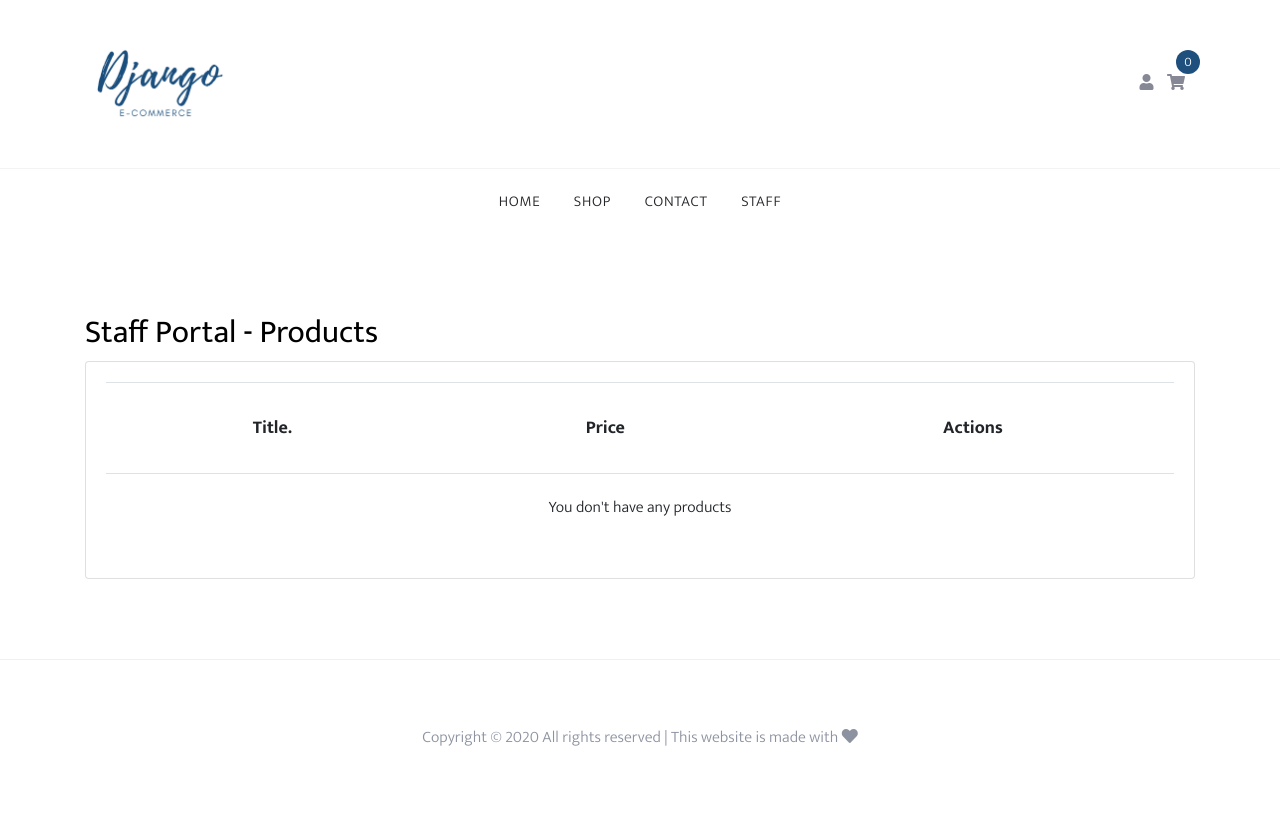
After one commit to justdjango/django-simple-ecommerce, a Django app: page /staff/products/ in a window 1280 px wide. The commit adds this page. Run offline with Django 3.2, Linux system fonts and the light colour scheme; the visitor is signed in with stand-in values (Sample User, id 1); data comes from the database, SQL or seed files in the repository; data that the repository does not hold is empty; some libraries are stand-ins or nearby versions.

Commit message:
Product detail and delete

```diff
--- a/cart/models.py
+++ b/cart/models.py
@@ -59,6 +59,9 @@ class Product(models.Model):
 
     def get_absolute_url(self):
         return reverse("cart:product-detail", kwargs={'slug': self.slug})
+
+    def get_delete_url(self):
+        return reverse("staff:product-delete", kwargs={'pk': self.pk})
 
     def get_price(self):
         return "{:.2f}".format(self.price / 100)
--- a/staff/urls.py
+++ b/staff/urls.py
@@ -5,4 +5,7 @@ app_name = 'staff'
 
 urlpatterns = [
     path('', views.StaffView.as_view(), name='staff'),
+    path('products/', views.ProductListView.as_view(), name='product-list'),
+    path('products/<pk>/delete/',
+         views.ProductDeleteView.as_view(), name='product-delete'),
 ]
--- a/staff/views.py
+++ b/staff/views.py
@@ -1,6 +1,7 @@
 from django.contrib.auth.mixins import LoginRequiredMixin
+from django.shortcuts import reverse
 from django.views import generic
-from cart.models import Order
+from cart.models import Order, Product
 from .mixins import StaffUserMixin
 
 
@@ -9,3 +10,18 @@ class StaffView(LoginRequiredMixin, StaffUserMixin, generic.ListView):
     queryset = Order.objects.filter(ordered=True).order_by('-ordered_date')
     paginate_by = 20
     context_object_name = 'orders'
+
+
+class ProductListView(LoginRequiredMixin, StaffUserMixin, generic.ListView):
+    template_name = 'staff/product_list.html'
+    queryset = Product.objects.all()
+    paginate_by = 20
+    context_object_name = 'products'
+
+
+class ProductDeleteView(LoginRequiredMixin, StaffUserMixin, generic.DeleteView):
+    template_name = 'staff/product_delete.html'
+    queryset = Product.objects.all()
+
+    def get_success_url(self):
+        return reverse("staff:product-list")
--- /dev/null
+++ b/templates/staff/product_list.html
@@ -0,0 +1,66 @@
+{% extends "base.html" %}
+
+{% block content %}
+
+<div class="site-section">
+    <div class="container">
+        <div class="row justify-content-center">
+            <div class="col-md-12">
+                <h2 class="text-black">Staff Portal - Products</h2>
+                <div class="card">
+                    <div class="card-body">
+                        <div class="site-blocks-table">
+                            <table class="table">
+                                <thead>
+                                    <tr>
+                                        <th>Title.</th>
+                                        <th>Price</th>
+                                        <th>Actions</th>
+                                    </tr>
+                                </thead>
+                                <tbody>
+                                    {% for product in products %}
+                                    <tr>
+                                        <td>{{ product.title }}</td>
+                                        <td>${{ product.get_price }}</td>
+                                        <td>
+                                            <a href="#">Update</a>
+                                            <a
+                                            tabindex="0"
+                                            class="btn btn-sm btn-primary"
+                                            role='button'
+                                            data-html='true'
+                                            data-toggle='popover'
+                                            data-trigger='focus'
+                                            title='Are you sure you want to delete this product?'
+                                            data-content="<a href='{{ product.get_delete_url }}'>Confirm</a>"
+                                            >
+                                            X
+                                            </a>
+
+                                        </td>
+                                    </tr>
+                                    {% empty %}
+                                    <tr>
+                                        <td colspan="4">You don't have any products</td>
+                                    </tr>
+                                    {% endfor %}
+                                </tbody>
+                            </table>
+                        </div>
+                    </div>
+                </div>
+            </div>
+        </div>
+    </div>
+</div>
+
+{% endblock content %}
+
+{% block scripts %}
+<script>
+    $(function () {
+        $("[data-toggle=popover]").popover();
+    });
+</script>
+{% endblock scripts %}
--- a/templates/staff/staff.html
+++ b/templates/staff/staff.html
@@ -13,7 +13,7 @@
                             {{ request.user.email }}
                         </h5>
                         <hr />
-                        <a href="/">Products</a>
+                        <a href="{% url 'staff:product-list' %}">Products</a>
                         <hr />
 
                         <h5 class="card-title">Recent orders</h5>
```
Also changed, not shown: templates/staff/product_delete.html (added, +19 -0 lines).
